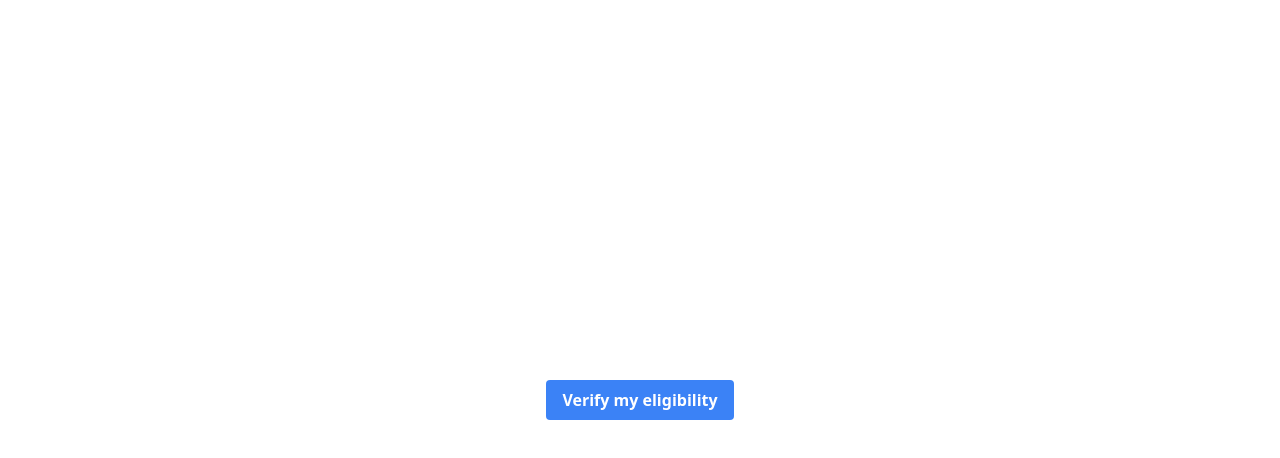
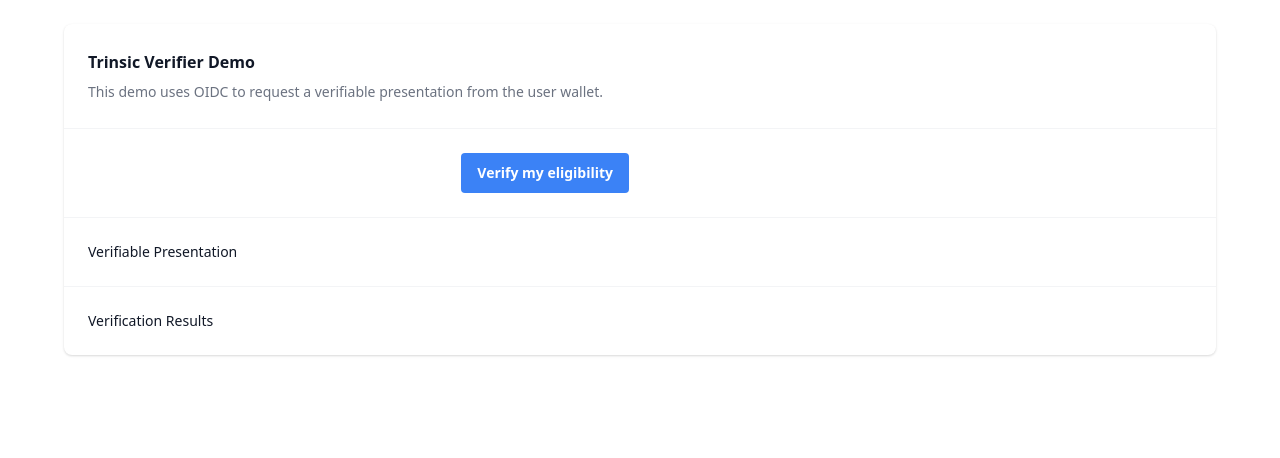
Before and after one commit to trinsic-id/did-hack, a website: page verifier/index.html in a window 1280 px wide. Drawn offline with nearby package versions, Linux system fonts and the light colour scheme.

Commit message:
Add verifier demo

```diff
--- a/verifier/index.html
+++ b/verifier/index.html
@@ -1,41 +1,67 @@
 <!DOCTYPE html>
 <html lang="en">
+
 <head>
   <meta charset="UTF-8" />
   <meta name="viewport" content="width=device-width, initial-scale=1.0" />
-    <!-- Include the Tailwind CSS CDN -->
   <link href="https://cdn.jsdelivr.net/npm/tailwindcss@2.2.15/dist/tailwind.min.css" rel="stylesheet" />
   <title>Button Example</title>
 </head>
+
 <body>
-    <div class="flex justify-center items-center h-screen">
-      <button id="verifyButton" class="bg-blue-500 hover:bg-blue-700 text-white font-bold py-2 px-4 rounded">
+  <div class="mx-auto max-w-7xl px-4 sm:px-6 lg:px-8 mt-6">
+    <!-- We've used 3xl here, but feel free to try other max-widths based on your needs -->
+    <div class="mx-auto max-w-6xl">
+      <div class="overflow-hidden bg-white shadow sm:rounded-lg">
+        <div class="px-4 py-6 sm:px-6">
+          <h3 class="text-base font-semibold leading-7 text-gray-900">Trinsic Verifier Demo</h3>
+          <p class="mt-1 max-w-2xl text-sm leading-6 text-gray-500">
+            This demo uses OIDC to request a verifiable presentation from the user wallet.
+          </p>
+        </div>
+        <div class="border-t border-gray-100">
+          <dl class="divide-y divide-gray-100">
+            <div class="px-4 py-6 sm:grid sm:grid-cols-3 sm:gap-4 sm:px-6">
+              <dt class="text-sm font-medium text-gray-900"></dt>
+              <dd class="mt-1 text-sm leading-6 text-gray-700 sm:col-span-2 sm:mt-0">
+                <button id="verifyButton" class="bg-blue-500 hover:bg-blue-700 text-white font-bold py-2 px-4 rounded"
+                  onclick="onVerify()">
                   Verify my eligibility
                 </button>
-
-      <div></div>
+              </dd>
             </div>
-
-    <script
-      src="https://unpkg.com/trinsic-oidc-client-ts@0.1.7-a/dist/browser/oidc-client-ts.js"
-      defer="defer"
-      id="trinsic-oidc"
-    ></script>
+            <div class="px-4 py-6 sm:grid sm:grid-cols-3 sm:gap-4 sm:px-6">
+              <dt class="text-sm font-medium text-gray-900">Verifiable Presentation</dt>
+              <dd class="mt-1 text-sm leading-6 text-gray-700 sm:col-span-2 sm:mt-0">
+                <pre class="text-sm"><code id="vpBlock" class="language-plaintext text-sm"></code></pre>
+              </dd>
+            </div>
+            <div class="px-4 py-6 sm:grid sm:grid-cols-3 sm:gap-4 sm:px-6">
+              <dt class="text-sm font-medium text-gray-900">Verification Results</dt>
+              <dd class="mt-1 text-sm leading-6 text-gray-700 sm:col-span-2 sm:mt-0">
+                <pre class="text-sm"><code id="resultsBlock" class="language-plaintext text-sm"></code></pre>
+              </dd>
+            </div>
+          </dl>
+        </div>
+      </div>
+    </div>
+  </div>
+  <script src="https://unpkg.com/trinsic-oidc-client-ts@0.1.7-a/dist/browser/oidc-client-ts.js" defer="defer"></script>
   <script>
-      const onVerifyClick = async function () {
+    async function onVerify() {
       var config = {
         authority: "https://connect.trinsic.cloud/",
-          client_id: "urn:trinsic:wallets:zACHU5sZ9RrmUZZj9mN88Su",
+        client_id: "http://localhost:8080/",
 
-          popupWindowFeatures:
-            "menubar=yes,location=yes,toolbar=yes,width=1200,height=800,left=100,top=100;resizable=yes",
+        popupWindowFeatures: "menubar=yes,location=yes,toolbar=yes,width=1200,height=800,left=100,top=100;resizable=yes",
         response_type: "code",
         scope: "openid",
 
         // trinsic ecosystems
         extraQueryParams: {
           "trinsic:ecosystem": "did-hack",
-            "trinsic:schema": ["https://schema.trinsic.cloud/did-hack/example-credential"],
+          "trinsic:schema": ["https://schema.trinsic.cloud/did-hack/attendance-credential"],
           "trinsic:mode": "popup",
         },
       };
@@ -44,12 +70,10 @@
 
       var result = await mgr.signinPopup();
 
-        console.log(result.profile._vp_token);
-      };
-
-      window.addEventListener("load", function () {
-        document.getElementById("verifyButton").addEventListener("click", onVerifyClick);
-      });
+      document.getElementById("vpBlock").innerText = JSON.stringify(result.profile._vp_token, null, 2);
+      document.getElementById("resultsBlock").innerText = JSON.stringify(result.profile.verification_result, undefined, 2);
+    }
   </script>
 </body>
+
 </html>
```
Also changed, not shown: issuer/index.mjs (+16 -4 lines). Lines whose indentation alone changed are shown as unchanged.
